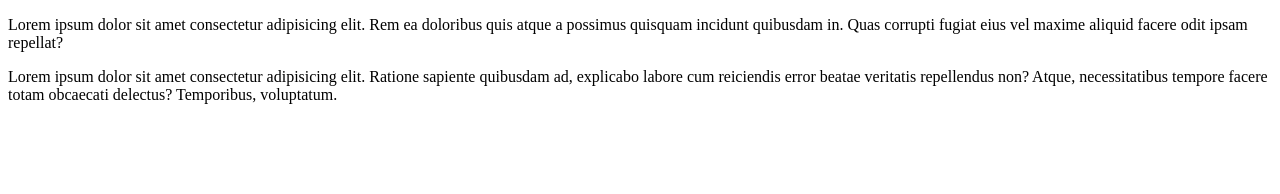
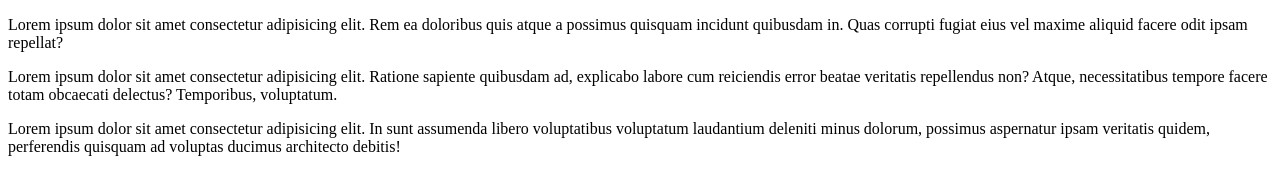
Before and after one commit to bogiiiie/learn-git, a plain HTML site: page index.html in a window 1280 px wide. Drawn offline with Linux system fonts and the light colour scheme.

Commit message:
added third paragraph to index file

```diff
--- a/index.html
+++ b/index.html
@@ -8,5 +8,6 @@
 <body>
     <p>Lorem ipsum dolor sit amet consectetur adipisicing elit. Rem ea doloribus quis atque a possimus quisquam incidunt quibusdam in. Quas corrupti fugiat eius vel maxime aliquid facere odit ipsam repellat?</p>
     <p>Lorem ipsum dolor sit amet consectetur adipisicing elit. Ratione sapiente quibusdam ad, explicabo labore cum reiciendis error beatae veritatis repellendus non? Atque, necessitatibus tempore facere totam obcaecati delectus? Temporibus, voluptatum.</p>
+    <p>Lorem ipsum dolor sit amet consectetur adipisicing elit. In sunt assumenda libero voluptatibus voluptatum laudantium deleniti minus dolorum, possimus aspernatur ipsam veritatis quidem, perferendis quisquam ad voluptas ducimus architecto debitis!</p>
 </body>
 </html>
```
